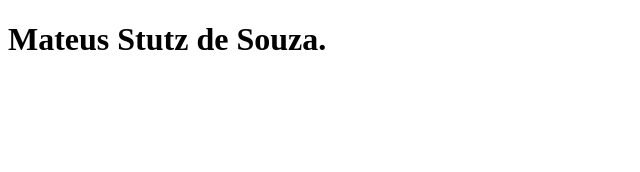
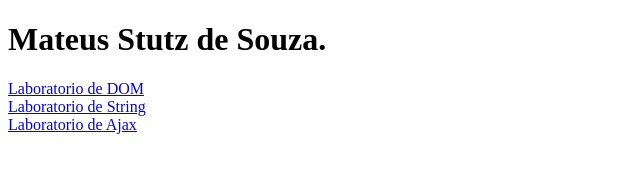
Before and after one commit to stutzMateus/stutzMateus.github.io, a plain HTML site: page index.html in a window 1280 px wide. Shown: the whole page, without its empty margins (0-640 px from the left). Drawn offline with Linux system fonts and the light colour scheme.

Commit message:
atualizando o index

```diff
--- a/index.html
+++ b/index.html
@@ -11,8 +11,8 @@
         <h1>Mateus Stutz de Souza.</h1>
     </header>
 
-    <a href="Lab_DOM.html"></a><br>
-    <a href="Lab_String.html"></a>
-    <a href="labAjax.html"></a>
+    <a href="Lab_DOM.html">Laboratorio de DOM</a><br>
+    <a href="Lab_String.html">Laboratorio de String</a><br>
+    <a href="labAjax.html">Laboratorio de Ajax</a>
 </body>
 </html>
```
